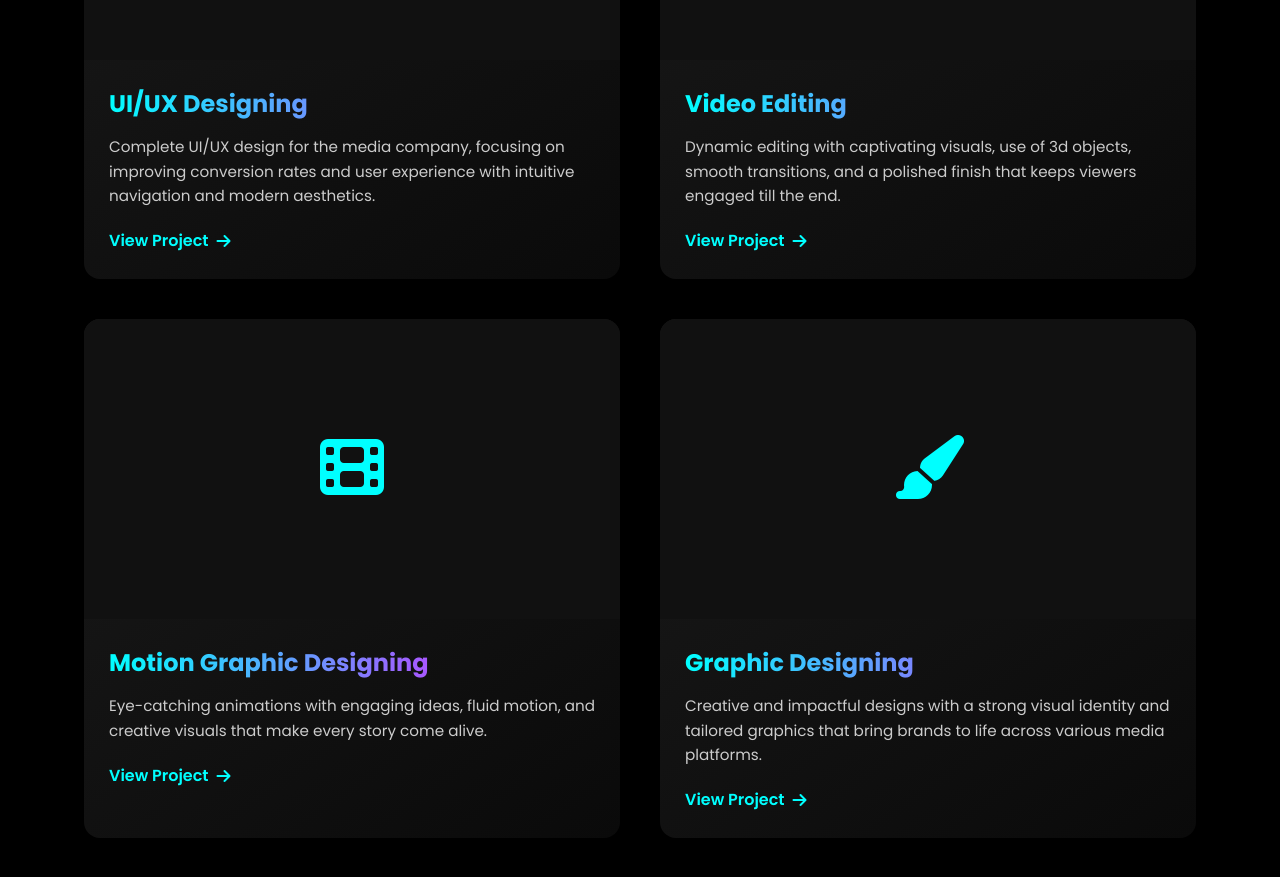
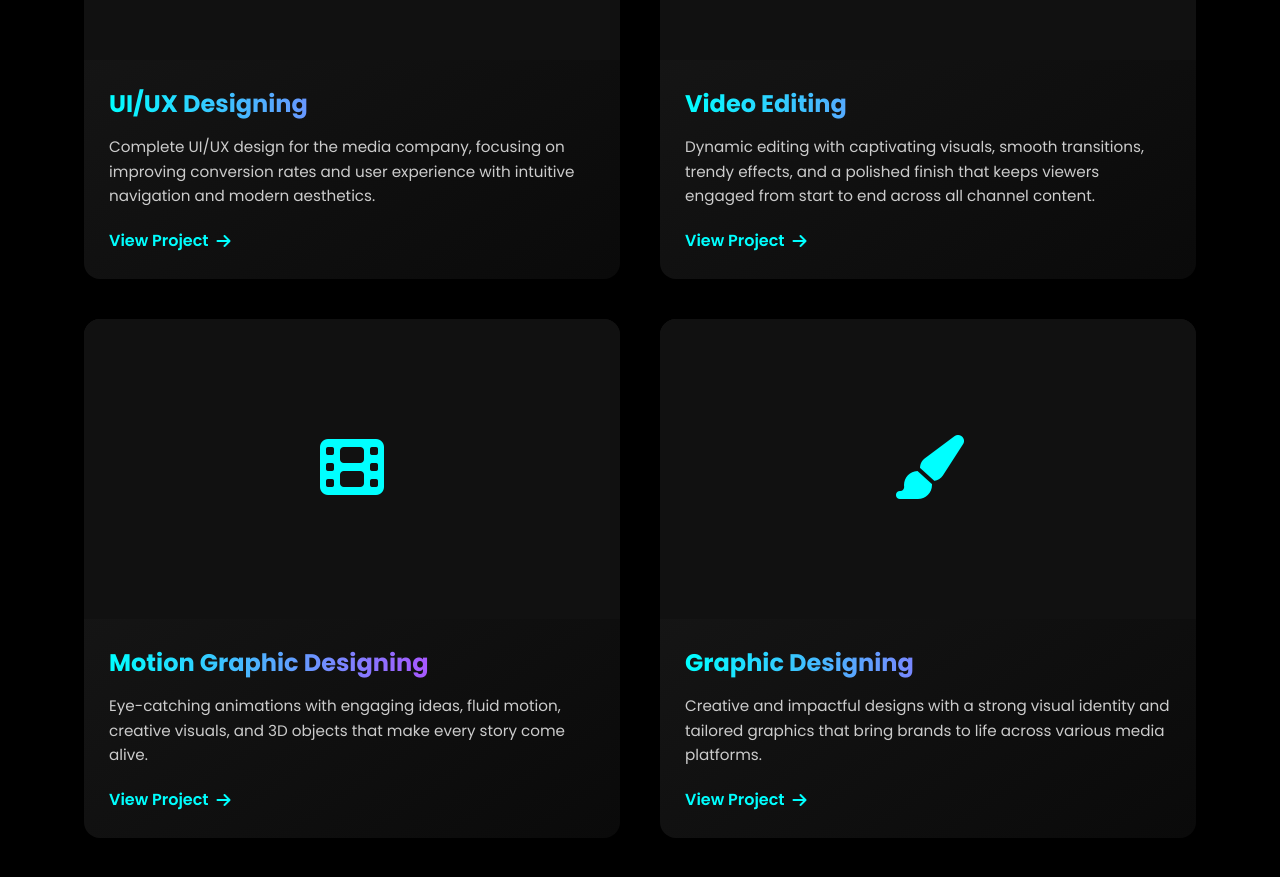
Before and after one commit to meharwansingh1/Portfolio, a plain HTML site: page index.html in a window 1280 px wide. Shown: the part 2800-3677 px from the top of the page. Drawn offline with nearby package versions, Linux system fonts and the light colour scheme.

Commit message:
Update index.html

```diff
--- a/index.html
+++ b/index.html
@@ -1123,8 +1123,8 @@
                     </div>
                     <div class="project-info">
                         <h3>Video Editing</h3>
-                        <p>Dynamic editing with captivating visuals, use of 3d objects, smooth transitions, and a
-                            polished finish that keeps viewers engaged till the end.</p>
+                        <p>Dynamic editing with captivating visuals, smooth transitions, trendy effects, and a polished
+                            finish that keeps viewers engaged from start to end across all channel content.</p>
                         <a href="https://www.youtube.com/@TheMusafirPodcast-TMP" class="project-link" target="_blank">
                             View Project
                             <i class="fas fa-arrow-right"></i>
@@ -1139,8 +1139,8 @@
                     </div>
                     <div class="project-info">
                         <h3>Motion Graphic Designing</h3>
-                        <p>Eye-catching animations with engaging ideas, fluid motion, and creative visuals that make
-                            every story come alive.</p>
+                        <p>Eye-catching animations with engaging ideas, fluid motion, creative visuals, and 3D objects
+                            that make every story come alive.</p>
                         <a href="https://www.youtube.com/@bhujangy" class="project-link" target="_blank">
                             View Project
                             <i class="fas fa-arrow-right"></i>
```
